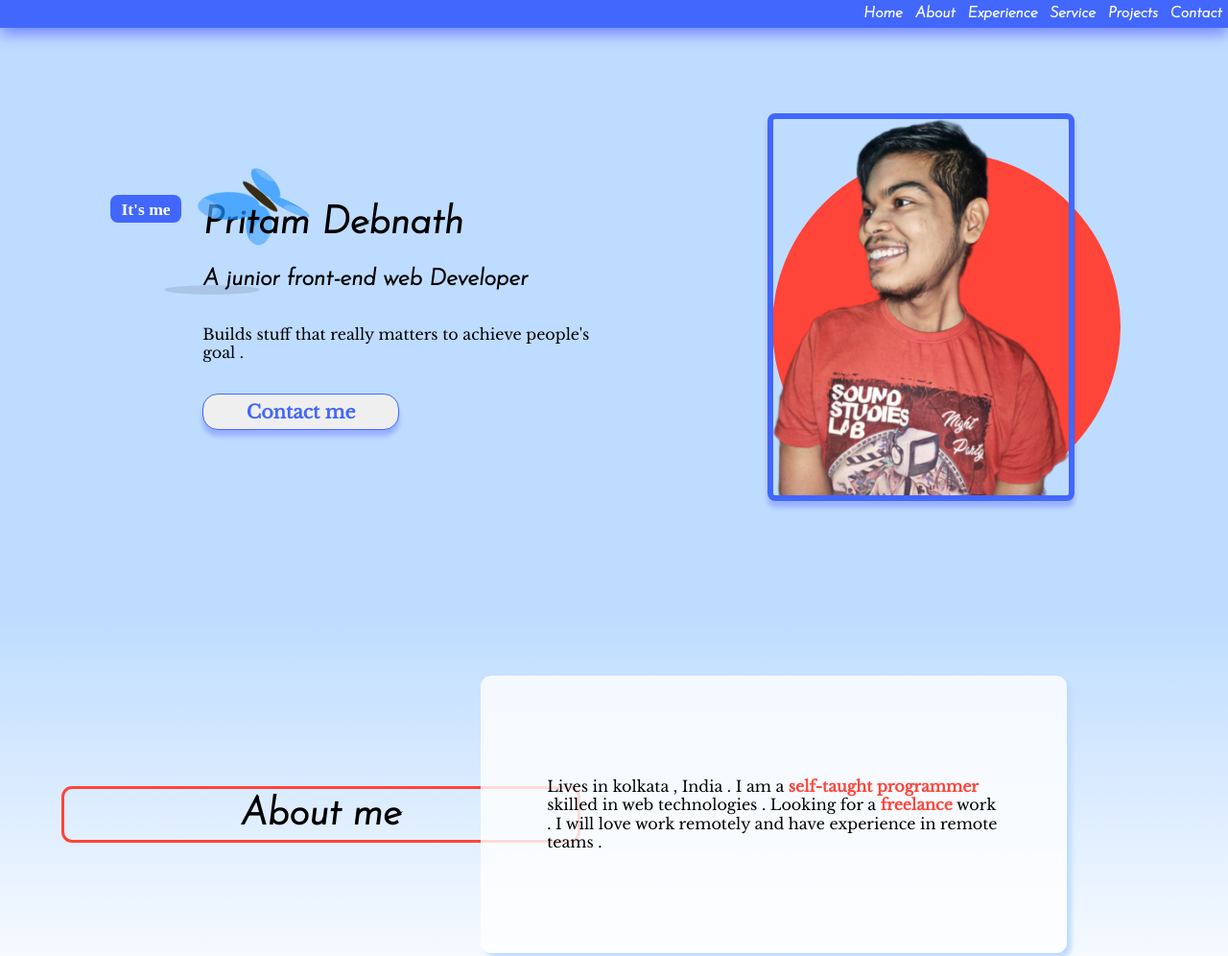
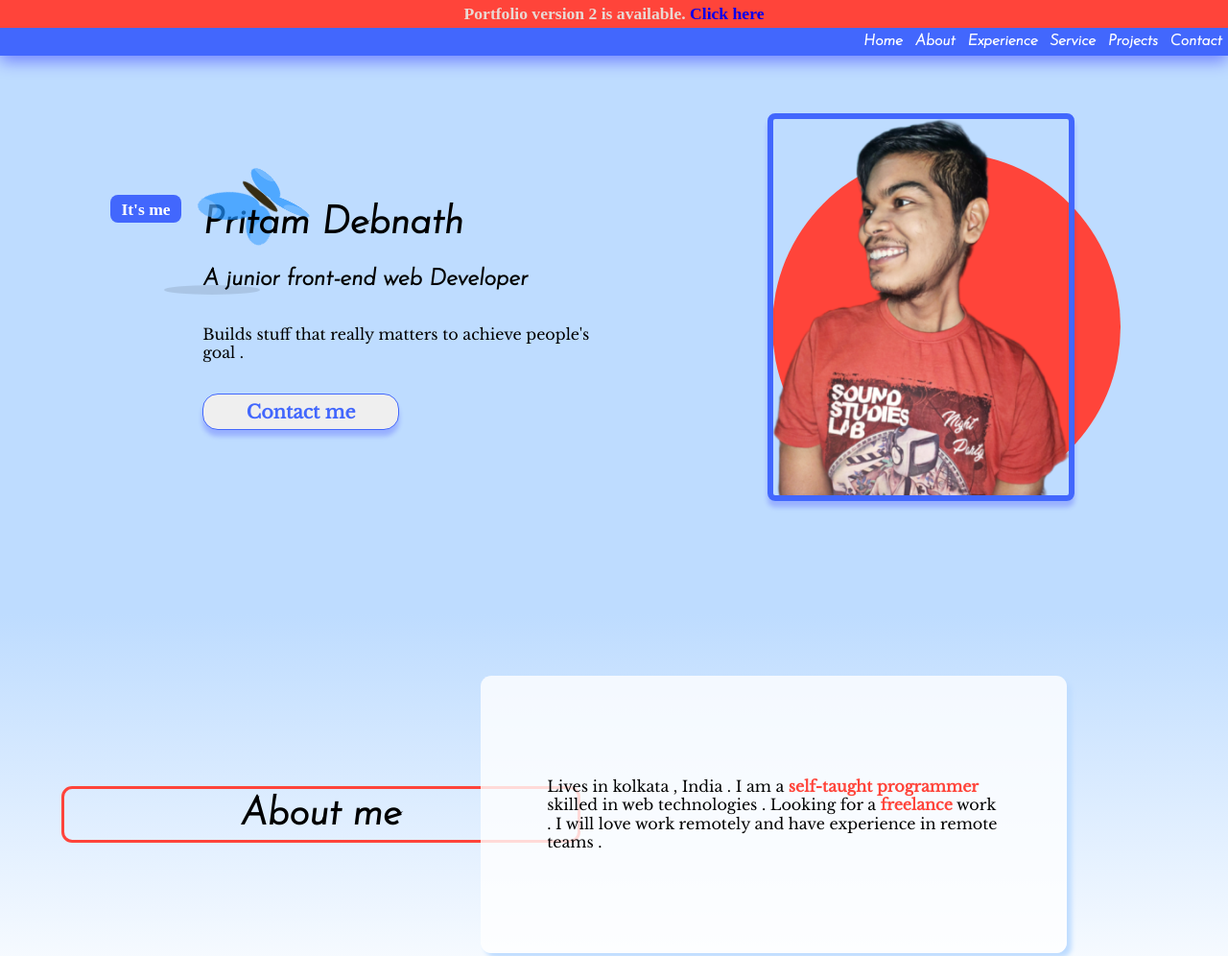
Before and after one commit to PriDebnath/portfolio, a plain HTML site: page index.html in a window 1280 px wide. Shown: the top 996 px of the page at 96% size. Drawn offline with nearby package versions, Linux system fonts and the light colour scheme.

Commit message:
added version 2 link

```diff
--- a/index.html
+++ b/index.html
@@ -33,6 +33,11 @@
   </head>
   <body>
     <nav>
+      <div>Portfolio version 2 is available.
+         <a href="https://pridebnath.github.io/portfolio-v2">
+        Click here
+      </a>
+     </div>
       <ul>
         <li class="nav_li"><a href="#home"> Home</a></li>
         <li class="nav_li"><a href="#about"> About</a></li>
--- a/style.css
+++ b/style.css
@@ -15,19 +15,29 @@ body {
 }
 nav {
   overflow: auto;
+    position: fixed;
+  left: 0;
+  right: 0;
+  top: 0;
+  z-index: 5;
+  box-shadow: 0 0.4rem 1rem rgba(0, 0, 255, 0.4);
 }
 
+nav > div {
+  /* background-color: var(--light-brown); */
+  background-color: var(--orange);
+  color: var(--light-brown);
+  /* color: var(--orange); */
+  text-align: center;
+  font-weight: bold;
+  font-size: 1.1rem;
+  padding: 0.25rem;
+}
 nav > ul {
   display: flex;
   justify-content: right;
   background: var(--primary-blue);
   margin: 0;
-  box-shadow: 0 0.4rem 1rem rgba(0, 0, 255, 0.4);
-  position: fixed;
-  left: 0;
-  right: 0;
-  top: 0;
-  z-index: 5;
   overflow: auto;
 }
 
```
